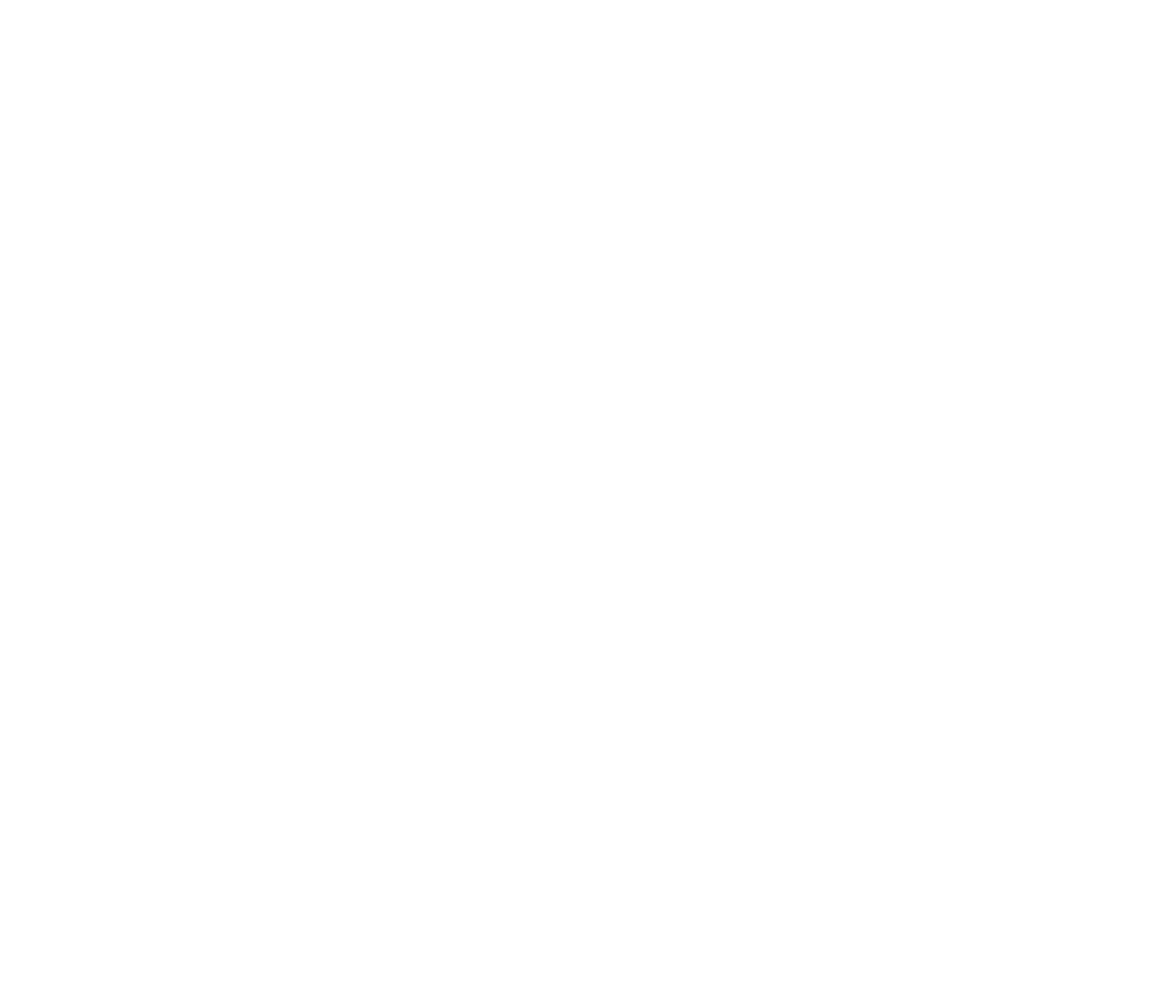
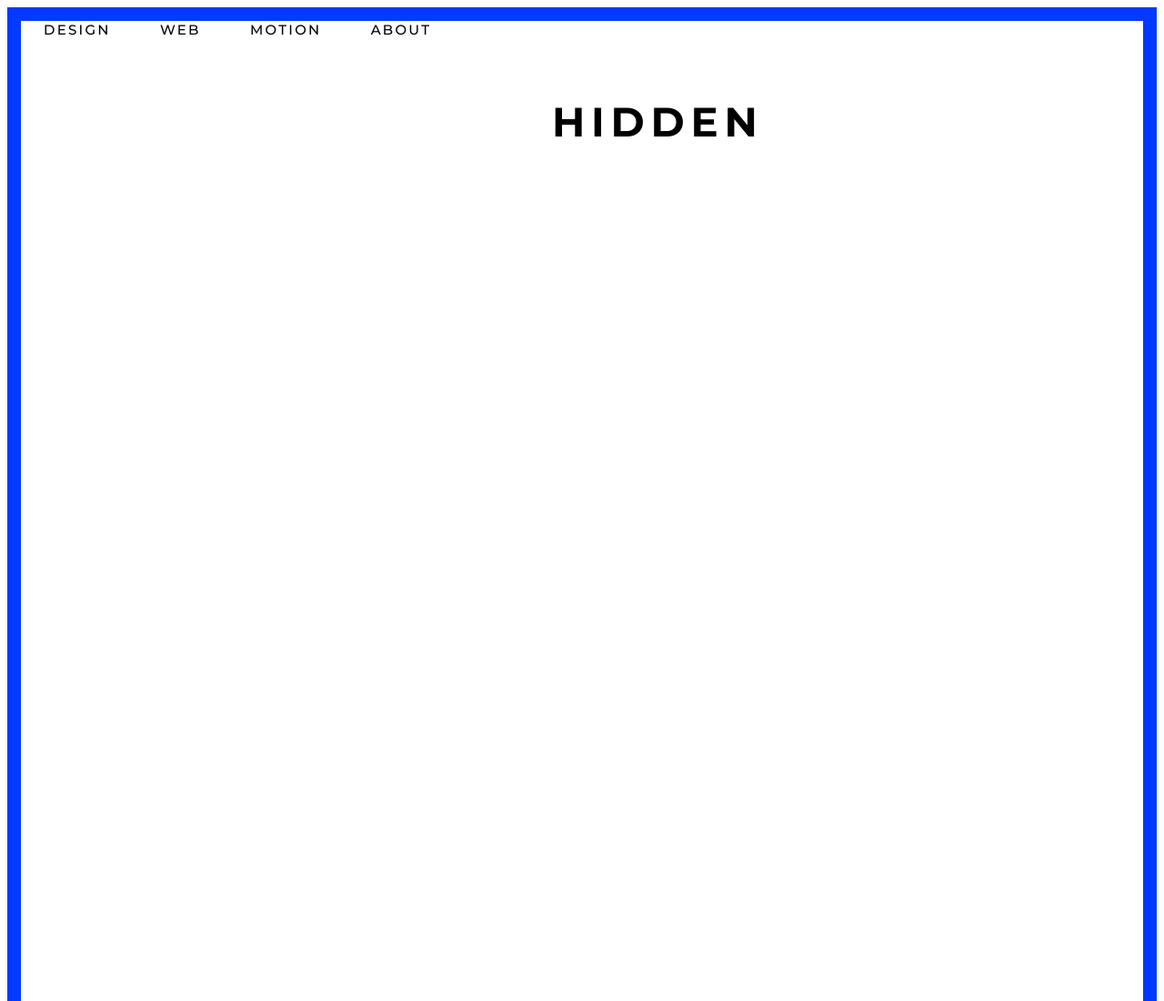
Before and after one commit to apmcknight/library, a plain HTML site: page index.html in a window 1280 px wide. Shown: the top 1100 px of the page at 91% size. Before the commit the page ends 800 px from the top, so only its background shows below. Drawn offline with Linux system fonts and the light colour scheme.

Commit message:
Sat at 315pm + Added an Assets folder + Wrote HTML and CSS for the nav bar + Wrote HTML and CSS for the nav links

```diff
--- a/index.html
+++ b/index.html
@@ -8,6 +8,17 @@
   </head>
 
   <body>
+    <nav>
+      <a class="nav-link" href="#design">DESIGN</a>
+      <a class="nav-link" href="#WEB">WEB</a>
+      <h1 class="nav-img"> HIDDEN </h1>
+      <a class="nav-link" href="#MOTION">MOTION</a>
+      <a class="nav-link" href="#ABOUT">ABOUT</a>
+    </nav>
+
+
+
+
 
   </body>
 </html>
--- a/style.css
+++ b/style.css
@@ -1,5 +1,51 @@
 @charset "UTF-8";
+*{
+  box-sizing: border-box;
+}
 
 body{
   font-family: Montserrat, sans-serif;
+  border: 15px solid #033AFF;
+  width: auto;
+  height: 8242px;
 }
+
+nav{
+  padding: auto;
+  margin: auto;
+  width: 100%;
+  height: 300px;
+}
+
+.nav-img{
+  position: absolute;
+  width: 225px;
+  height: 55px;
+  left: 607px;
+  top: 69px;
+  font-family: Montserrat;
+  font-style: normal;
+  font-weight: bold;
+  line-height: normal;
+  font-size: 45px;
+  text-align: center;
+  letter-spacing: 0.15em;
+  color: #000000;
+}
+
+.nav-link{
+  position: relative;
+  margin: auto;
+  padding: 25px;
+  width: 73px;
+  height: 19px;
+  font-family: Montserrat;
+  font-style: normal;
+  font-weight: 500;
+  line-height: normal;
+  font-size: 15px;
+  text-align: center;
+  letter-spacing: 0.15em;
+  color: #000000;
+  text-decoration: none;
+}
```
Also changed, not shown: assets/HIDDEN.png (added), assets/by Adam McKnight..png (added).
